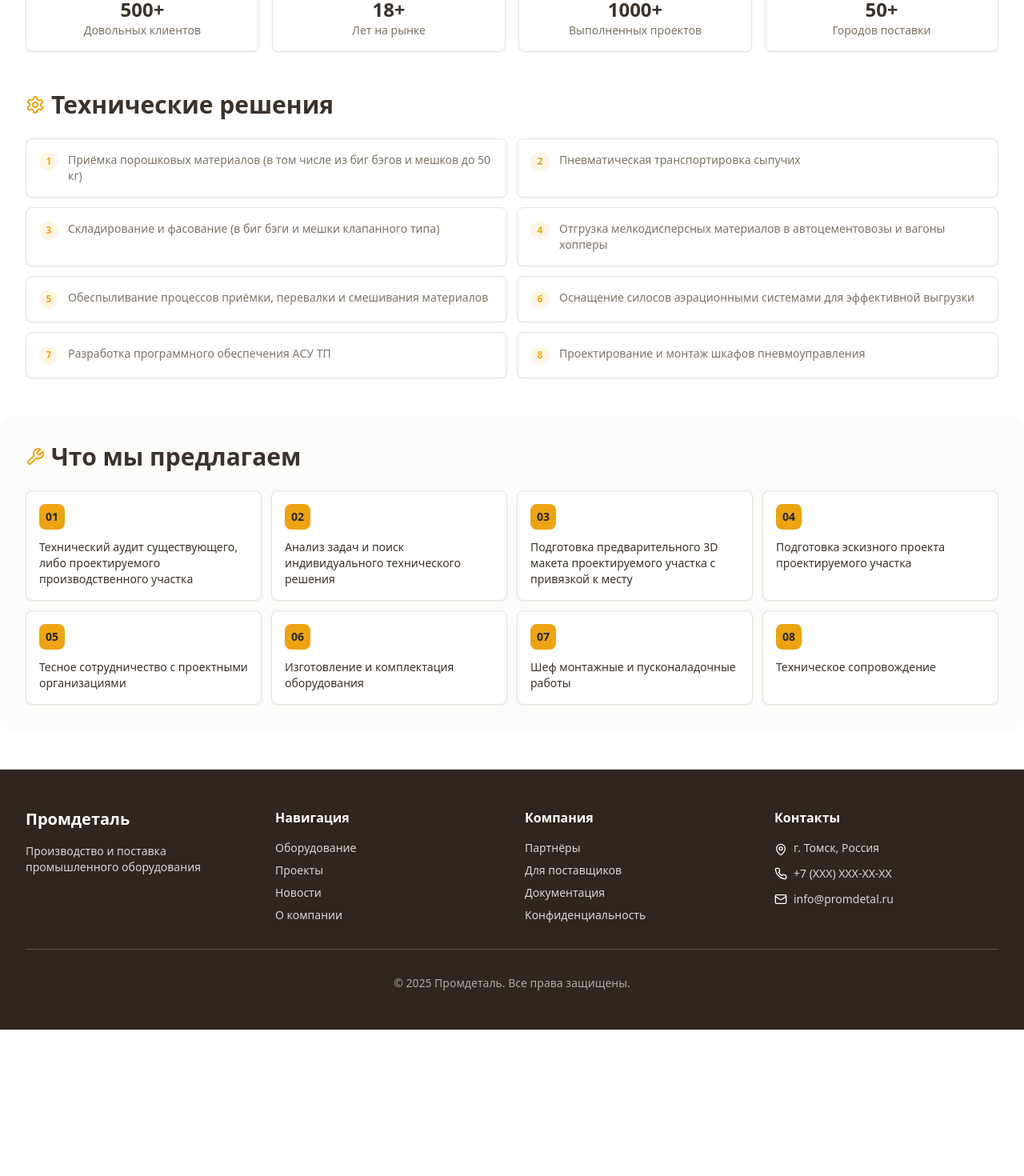
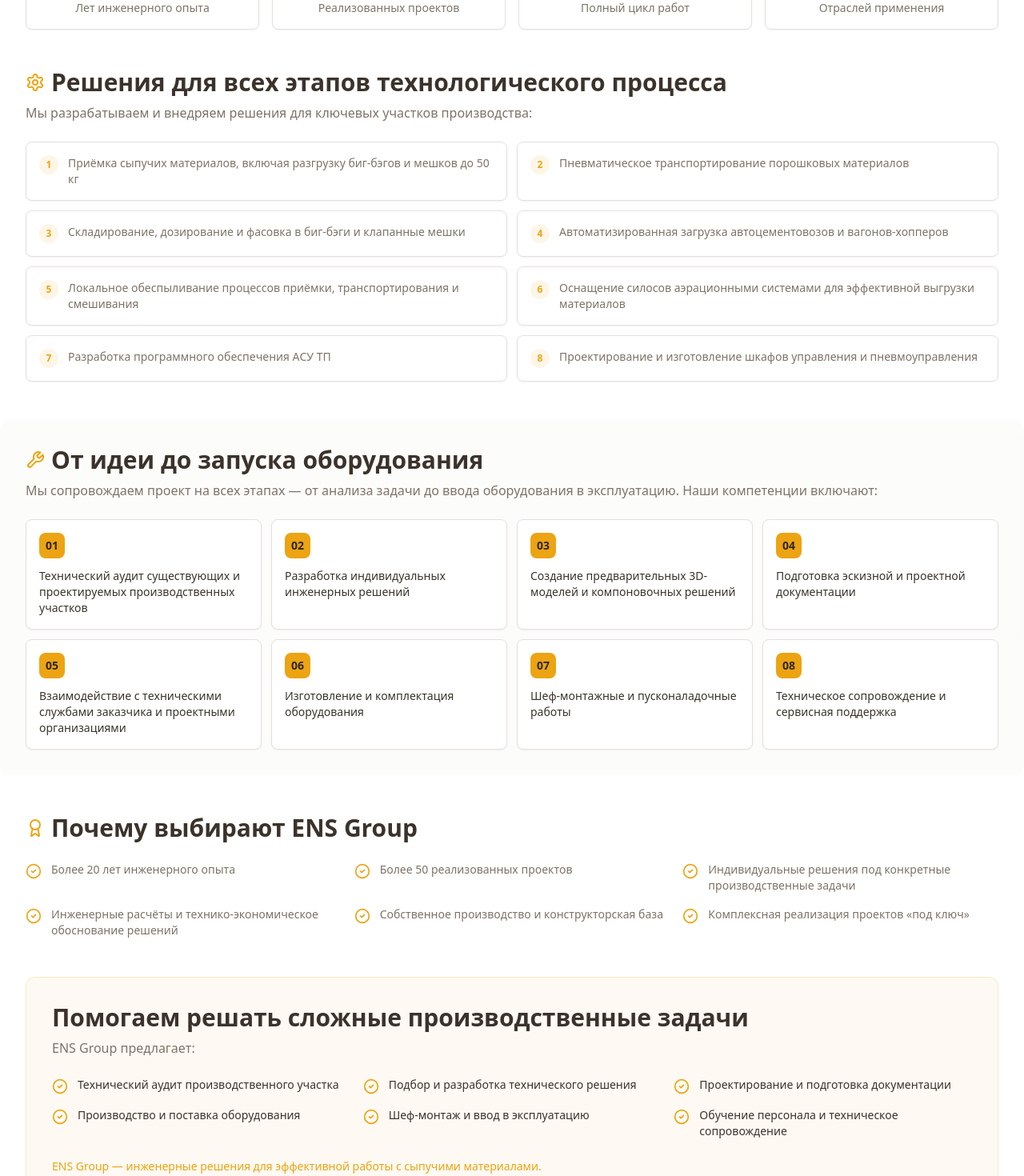
Before and after one commit to ens-tk/promdetal-digital-hub, a React (Vite) app: page /about in a window 1280 px wide. Shown: the part 980-2450 px from the top of the page at 80% size. Before the commit the page ends 2267 px from the top, so only its background shows below. Built offline with nearby package versions, Linux system fonts and the light colour scheme; the HTML template or start-up script is replaced by a standard one.

Commit message:
новое "о компании" и на главную страницу добавена плашка

```diff
--- a/src/pages/About.tsx
+++ b/src/pages/About.tsx
@@ -1,6 +1,6 @@
 import { Card } from "@/components/ui/card";
 import { Tabs, TabsContent, TabsList, TabsTrigger } from "@/components/ui/tabs";
-import { Users, Award, Target, Globe, Factory, Settings, FileCheck, Wrench, Shield, Building2, ChevronRight, Star, FileText, Building, MessageSquareQuote } from "lucide-react";
+import { Users, Award, Target, Globe, Factory, Settings, FileCheck, Wrench, Shield, Building2, ChevronRight, Star, FileText, Building, MessageSquareQuote, CheckCircle2 } from "lucide-react";
 import { useSearchParams } from "react-router-dom";
 
 const About = () => {
@@ -12,32 +12,50 @@ const About = () => {
   };
 
   const technicalSolutions = [
-    "Приёмка порошковых материалов (в том числе из биг бэгов и мешков до 50 кг)",
-    "Пневматическая транспортировка сыпучих",
-    "Складирование и фасование (в биг бэги и мешки клапанного типа)",
-    "Отгрузка мелкодисперсных материалов в автоцементовозы и вагоны хопперы",
-    "Обеспыливание процессов приёмки, перевалки и смешивания материалов",
-    "Оснащение силосов аэрационными системами для эффективной выгрузки",
+    "Приёмка сыпучих материалов, включая разгрузку биг-бэгов и мешков до 50 кг",
+    "Пневматическое транспортирование порошковых материалов",
+    "Складирование, дозирование и фасовка в биг-бэги и клапанные мешки",
+    "Автоматизированная загрузка автоцементовозов и вагонов-хопперов",
+    "Локальное обеспыливание процессов приёмки, транспортирования и смешивания",
+    "Оснащение силосов аэрационными системами для эффективной выгрузки материалов",
     "Разработка программного обеспечения АСУ ТП",
-    "Проектирование и монтаж шкафов пневмоуправления"
+    "Проектирование и изготовление шкафов управления и пневмоуправления",
   ];
 
   const services = [
-    "Технический аудит существующего, либо проектируемого производственного участка",
-    "Анализ задач и поиск индивидуального технического решения",
-    "Подготовка предварительного 3D макета проектируемого участка с привязкой к месту",
-    "Подготовка эскизного проекта проектируемого участка",
-    "Тесное сотрудничество с проектными организациями",
+    "Технический аудит существующих и проектируемых производственных участков",
+    "Разработка индивидуальных инженерных решений",
+    "Создание предварительных 3D-моделей и компоновочных решений",
+    "Подготовка эскизной и проектной документации",
+    "Взаимодействие с техническими службами заказчика и проектными организациями",
     "Изготовление и комплектация оборудования",
-    "Шеф монтажные и пусконаладочные работы",
-    "Техническое сопровождение"
+    "Шеф-монтажные и пусконаладочные работы",
+    "Техническое сопровождение и сервисная поддержка",
+  ];
+
+  const whyUs = [
+    "Более 20 лет инженерного опыта",
+    "Более 50 реализованных проектов",
+    "Индивидуальные решения под конкретные производственные задачи",
+    "Инженерные расчёты и технико-экономическое обоснование решений",
+    "Собственное производство и конструкторская база",
+    "Комплексная реализация проектов «под ключ»",
+  ];
+
+  const offer = [
+    "Технический аудит производственного участка",
+    "Подбор и разработка технического решения",
+    "Проектирование и подготовка документации",
+    "Производство и поставка оборудования",
+    "Шеф-монтаж и ввод в эксплуатацию",
+    "Обучение персонала и техническое сопровождение",
   ];
 
   const stats = [
-    { icon: Users, value: "500+", label: "Довольных клиентов" },
-    { icon: Award, value: "18+", label: "Лет на рынке" },
-    { icon: Target, value: "1000+", label: "Выполненных проектов" },
-    { icon: Globe, value: "50+", label: "Городов поставки" }
+    { icon: Award, value: "20+", label: "Лет инженерного опыта" },
+    { icon: Target, value: "50+", label: "Реализованных проектов" },
+    { icon: Settings, value: "360°", label: "Полный цикл работ" },
+    { icon: Factory, value: "6", label: "Отраслей применения" },
   ];
 
   const industries = [
@@ -46,7 +64,7 @@ const About = () => {
     "Косметическая промышленность",
     "Алюминиевая промышленность",
     "Атомная промышленность",
-    "Пищевая промышленность"
+    "Пищевая промышленность",
   ];
 
   const reviews = [
@@ -62,7 +80,7 @@ const About = () => {
         <div className="container">
           <h1 className="text-3xl md:text-4xl lg:text-5xl font-bold mb-4">О компании</h1>
           <p className="text-lg md:text-xl text-background/80 max-w-3xl">
-            ENS Group — надежный партнер в области промышленного оборудования для работы с сыпучими материалами
+            Инженерные решения для работы с сыпучими материалами
           </p>
         </div>
       </div>
@@ -104,13 +122,13 @@ const About = () => {
               <div className="grid grid-cols-1 lg:grid-cols-2 gap-6">
                 <div className="space-y-4">
                   <p className="text-base leading-relaxed text-muted-foreground">
-                    Мы специализируемся на комплексных решениях для работы с сыпучими мелкодисперсными (порошковыми) материалами,
-                    типа цемент, известь, микрокремнезём, крахмал, в строительной, химической и пищевой промышленности.
+                    ENS Group специализируется на разработке и внедрении комплексных технических решений для предприятий,
+                    работающих с сыпучими и порошковыми материалами: цементом, известью, микрокремнезёмом, крахмалом
+                    и другими продуктами строительной, химической и пищевой промышленности.
                   </p>
                   <p className="text-base leading-relaxed text-muted-foreground">
-                    Специалисты ENS Group имеют высшее техническое образование и длительное время работали на профильных производствах.
-                    Богатый практический опыт дает возможность подходить к решению поставленных задач с практической стороны
-                    и учетом особенностей эксплуатации оборудования.
+                    Более 20 лет опыта и 50+ реализованных проектов позволяют нам создавать решения, которые повышают
+                    производительность, снижают потери материала и обеспечивают стабильную работу производственных участков.
                   </p>
                 </div>
                 <Card className="p-6 bg-primary/5 border-primary/20">
@@ -143,12 +161,15 @@ const About = () => {
               </div>
             </section>
 
-            {/* Технические решения */}
+            {/* Решения для всех этапов */}
             <section>
-              <h2 className="text-2xl md:text-3xl font-bold mb-6 text-foreground flex items-center gap-2">
+              <h2 className="text-2xl md:text-3xl font-bold mb-2 text-foreground flex items-center gap-2">
                 <Settings className="h-6 w-6 text-primary" />
-                Технические решения
+                Решения для всех этапов технологического процесса
               </h2>
+              <p className="text-muted-foreground mb-6">
+                Мы разрабатываем и внедряем решения для ключевых участков производства:
+              </p>
               <div className="grid grid-cols-1 md:grid-cols-2 gap-3">
                 {technicalSolutions.map((solution, index) => (
                   <Card key={index} className="p-4 flex items-start gap-3">
@@ -161,22 +182,60 @@ const About = () => {
               </div>
             </section>
 
-            {/* Что мы предлагаем */}
+            {/* От идеи до запуска */}
             <section className="bg-muted/30 -mx-4 px-4 py-8 md:-mx-8 md:px-8 rounded-xl">
-              <h2 className="text-2xl md:text-3xl font-bold mb-6 text-foreground flex items-center gap-2">
+              <h2 className="text-2xl md:text-3xl font-bold mb-2 text-foreground flex items-center gap-2">
                 <Wrench className="h-6 w-6 text-primary" />
-                Что мы предлагаем
+                От идеи до запуска оборудования
               </h2>
+              <p className="text-muted-foreground mb-6">
+                Мы сопровождаем проект на всех этапах — от анализа задачи до ввода оборудования в эксплуатацию. Наши компетенции включают:
+              </p>
               <div className="grid grid-cols-1 sm:grid-cols-2 lg:grid-cols-4 gap-3">
                 {services.map((service, index) => (
                   <Card key={index} className="p-4 bg-background">
                     <div className="w-8 h-8 rounded-lg bg-primary text-primary-foreground flex items-center justify-center mb-3 text-sm font-bold">
-                      {String(index + 1).padStart(2, '0')}
+                      {String(index + 1).padStart(2, "0")}
                     </div>
                     <p className="text-sm text-foreground">{service}</p>
                   </Card>
                 ))}
               </div>
+            </section>
+
+            {/* Почему выбирают ENS Group */}
+            <section>
+              <h2 className="text-2xl md:text-3xl font-bold mb-6 text-foreground flex items-center gap-2">
+                <Award className="h-6 w-6 text-primary" />
+                Почему выбирают ENS Group
+              </h2>
+              <div className="grid grid-cols-1 sm:grid-cols-2 lg:grid-cols-3 gap-4">
+                {whyUs.map((item, index) => (
+                  <div key={index} className="flex items-start gap-3">
+                    <CheckCircle2 className="h-5 w-5 text-primary flex-shrink-0 mt-0.5" />
+                    <p className="text-sm text-muted-foreground">{item}</p>
+                  </div>
+                ))}
+              </div>
+            </section>
+
+            {/* Помогаем решать сложные задачи */}
+            <section className="bg-primary/5 border border-primary/20 rounded-xl p-6 md:p-8">
+              <h2 className="text-2xl md:text-3xl font-bold mb-2 text-foreground">
+                Помогаем решать сложные производственные задачи
+              </h2>
+              <p className="text-muted-foreground mb-6">ENS Group предлагает:</p>
+              <div className="grid grid-cols-1 sm:grid-cols-2 lg:grid-cols-3 gap-4">
+                {offer.map((item, index) => (
+                  <div key={index} className="flex items-start gap-3">
+                    <CheckCircle2 className="h-5 w-5 text-primary flex-shrink-0 mt-0.5" />
+                    <p className="text-sm text-foreground">{item}</p>
+                  </div>
+                ))}
+              </div>
+              <p className="mt-6 text-sm font-medium text-primary">
+                ENS Group — инженерные решения для эффективной работы с сыпучими материалами.
+              </p>
             </section>
           </TabsContent>
 
--- a/src/pages/Index.tsx
+++ b/src/pages/Index.tsx
@@ -2,6 +2,13 @@ import HeroCarousel from "@/components/home/HeroCarousel";
 import EquipmentCategories from "@/components/home/EquipmentCategories";
 import PartnersSection from "@/components/home/PartnersSection";
 // import DeliveryMap from "@/components/home/DeliveryMap";
+
+const statsStrip = [
+  { value: "20+", label: "лет опыта" },
+  { value: "50+", label: "проектов" },
+  { value: "Полный цикл", label: "работ" },
+  { value: "Решения", label: "под ключ" },
+];
 
 const Index = () => {
   return (
@@ -9,6 +16,21 @@ const Index = () => {
       <div className="container py-8">
         <HeroCarousel />
       </div>
+
+      {/* Stats strip */}
+      <div className="bg-primary text-primary-foreground">
+        <div className="container">
+          <div className="grid grid-cols-2 md:grid-cols-4 divide-x divide-primary-foreground/20">
+            {statsStrip.map((item, index) => (
+              <div key={index} className="px-6 py-4 text-center">
+                <p className="text-xl md:text-2xl font-bold">{item.value}</p>
+                <p className="text-sm text-primary-foreground/80">{item.label}</p>
+              </div>
+            ))}
+          </div>
+        </div>
+      </div>
+
       <EquipmentCategories />
       <PartnersSection />
       {/* <DeliveryMap /> */}
```
